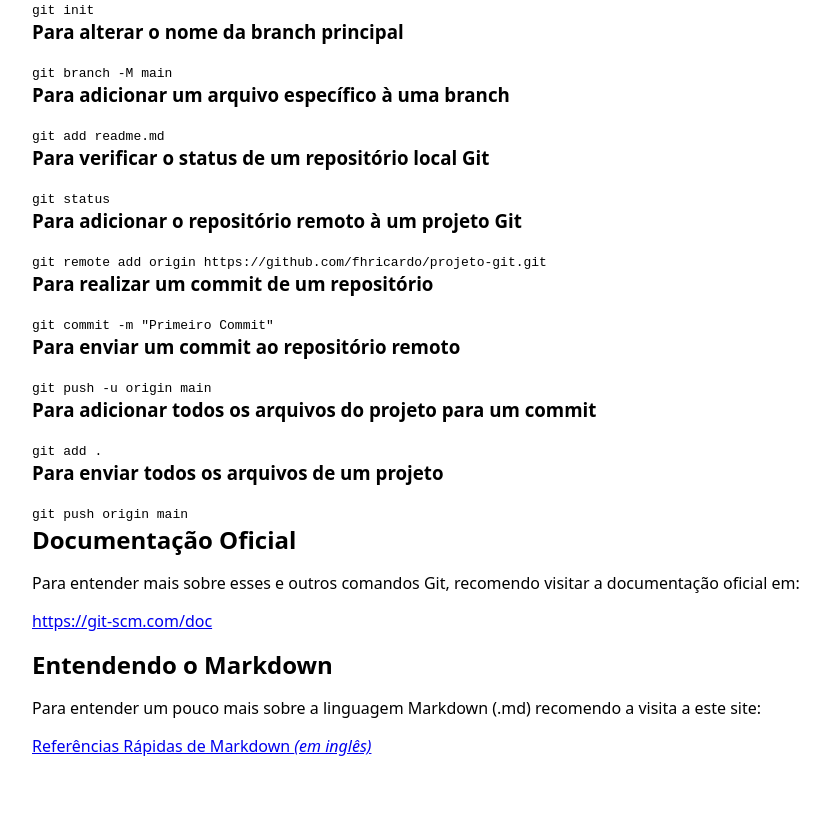
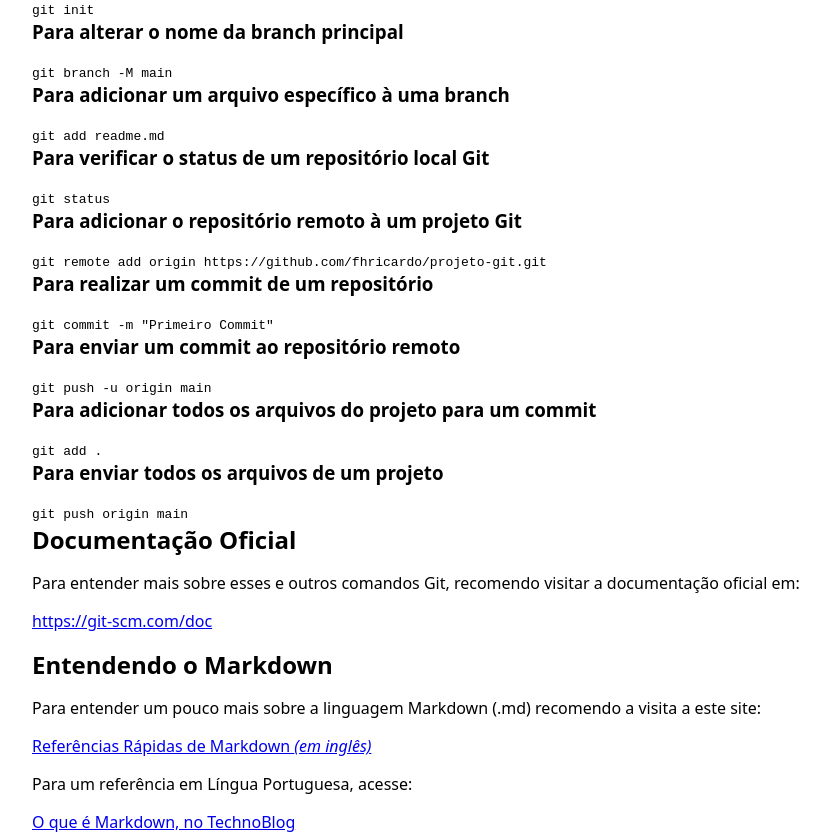
Before and after one commit to fhricardo/projeto-git, a plain HTML site: page index.html in a window 1280 px wide. Shown: the part 1681-2514 px from the top of the page, without its empty margins (32-862 px from the left). Before the commit the page ends 2438 px from the top, so only its background shows below. Drawn offline with Linux system fonts and the light colour scheme.

Commit message:
Remoção de espaços e adição do link para Markdown em Português

```diff
--- a/index.html
+++ b/index.html
@@ -60,14 +60,12 @@
             centralizado.</p>
         <p>No geral, o Git é uma ferramenta essencial para o desenvolvimento de software colaborativo e é amplamente
             utilizado por equipes de desenvolvimento em todo o mundo.</p>
-
         <h3>Instalando o Git</h3>
         <p>Para utilizar o sistema de controle de versão Git em seus projetos, é necessário instalar o Git em seu
             computador
             local.</p>
         <p>O link para download é o listado abaixo:</p>
         <a href="https://git-scm.com/" target="_blank" title="Download do Git">https://git-scm.com/</a>
-
         <p>Após fazer o download, basta instalar o Git em seu computador. Não são necessárias configurações avançadas.
         </p>
         <p>Após a instalação, é possível utilizar o próprio terminar do Git (Git Bash) para executar os comandos ou
@@ -75,9 +73,7 @@
             o terminal do Visual Studio Code. No nosso caso, ficaremos com a segunda opção, que facilitará a utilização
             e
             execução dos comandos em nossos projetos.</p>
-
         <h2>O que é GitHub?</h2>
-
         <p>O GitHub é uma plataforma de hospedagem de código-fonte baseada na web que utiliza o sistema de controle de
             versão Git. Ele oferece uma variedade de recursos para desenvolvedores e equipes de desenvolvimento
             colaborarem
@@ -100,19 +96,13 @@
             mundo compartilharem e colaborarem em projetos.</p>
         <p>Em resumo, o GitHub é uma plataforma essencial para o desenvolvimento de software colaborativo, fornecendo
             ferramentas poderosas para hospedar, gerenciar e colaborar em projetos Git.</p>
-
-
         <h3>Utilizando o GitHub</h3>
-
         <p>Para utilizar o GitHub, é necessário criar uma conta na plataforma e realizar o login com seu usuário e
             senha.
         </p>
-
         <p>O endereço para a plataforma é <a href="https://github.com/" target="_blank"
                 title="GitHub">https://github.com/</a></p>
-
         <h4>Criando um novo Repositório</h4>
-
         <p>Para criar um novo repositório no GitHub, basta acessar seu perfil, clique na opção Repositories e, em
             seguida,
             clique sobre o botão "New" (em azul).</p>
@@ -122,62 +112,40 @@
         <p>É importante observar que o novo repositório terá um endereço específico, esse endereço é o que utilizaremos
             para
             vincular o repositório local com o repositório remoto.</p>
-
         <h2>Comandos Git</h2>
         <h3>Para verificar a versão do Git, dentro do terminal do Visual Studio Code, digite:</h3>
-
         <code>git --version</code>
-
         <p>O resultado deve ser algo do tipo:</p>
         <code>git version 2.45.0.windows.1</code>
         <h3>Para inicializar um repositório:</h3>
         <code>git init</code>
         <h3>Para alterar o nome da branch principal</h3>
         <code>git branch -M main</code>
-
-
         <h3>Para adicionar um arquivo específico à uma branch</h3>
-
         <code>git add readme.md</code>
-
-
         <h3>Para verificar o status de um repositório local Git</h3>
-
         <code>git status</code>
-
         <h3>Para adicionar o repositório remoto à um projeto Git</h3>
-
         <code>git remote add origin https://github.com/fhricardo/projeto-git.git</code>
-
         <h3>Para realizar um commit de um repositório</h3>
-
         <code>git commit -m "Primeiro Commit"</code>
-
         <h3>Para enviar um commit ao repositório remoto</h3>
-
         <code>git push -u origin main</code>
-
         <h3>Para adicionar todos os arquivos do projeto para um commit</h3>
-
         <code>git add .</code>
-
         <h3>Para enviar todos os arquivos de um projeto</h3>
-
         <code>git push origin main</code>
-
         <h2>Documentação Oficial</h2>
         <p>Para entender mais sobre esses e outros comandos Git, recomendo visitar a documentação oficial em:</p>
         <p><a href="https://git-scm.com/doc" target="_blank" title="Documentação Git">https://git-scm.com/doc</a></p>
-
-
         <h2>Entendendo o Markdown</h2>
         <p>Para entender um pouco mais sobre a linguagem Markdown (.md) recomendo a visita a este site:</p>
         <p><a href="https://wordpress.com/support/markdown-quick-reference/" target="_blank" title="Referências
     Rápidas de Markdown (em inglês)">Referências Rápidas de Markdown <em>(em inglês)</em></a></p>
+        <p>Para um referência em Língua Portuguesa, acesse:</p>
+        <p><a href="https://tecnoblog.net/responde/o-que-e-markdown/" target="_blank"
+                title="O que é Markdown, no TechnoBlog">O que é Markdown, no TechnoBlog</a></p>
     </div>
-
-
-
 </body>
 
 </html>
```
